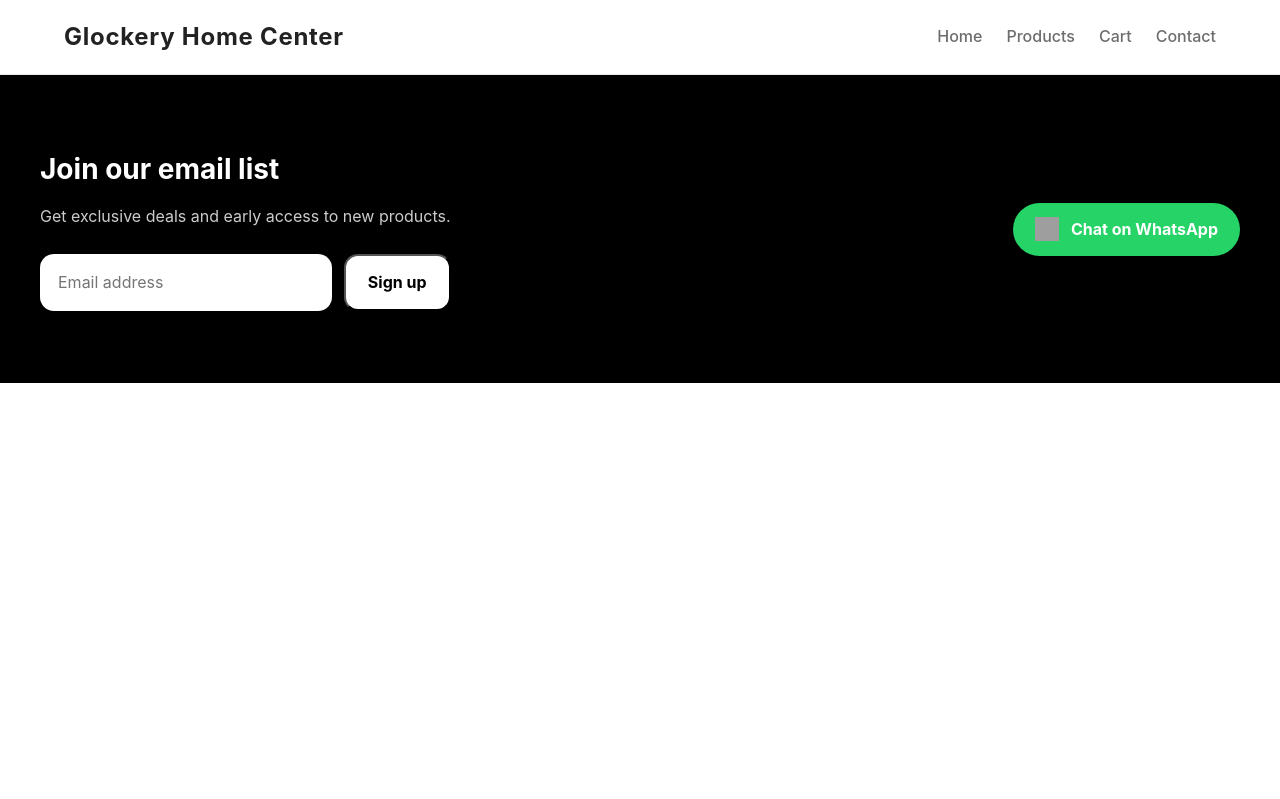
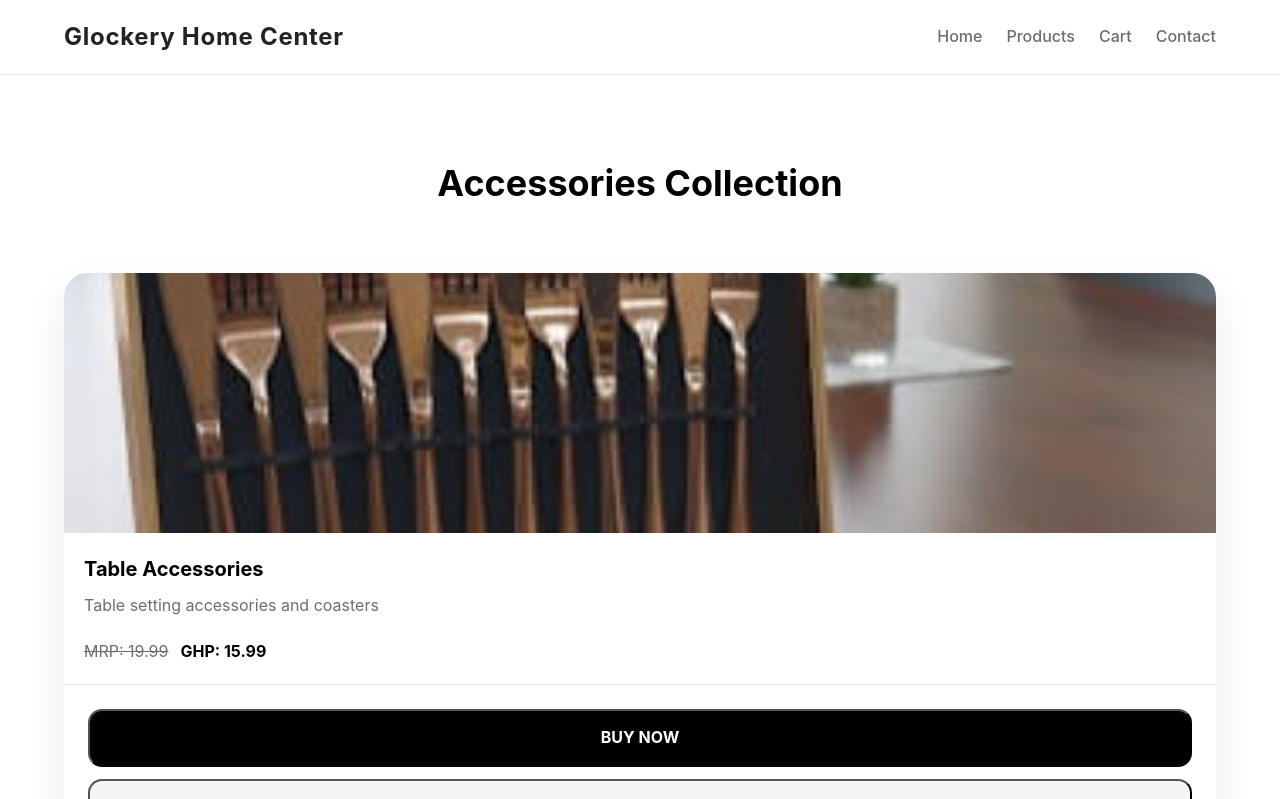
Before and after one commit to hrdsadath/ghc-ecom, a React (Create React App) app in the folder frontend/: page /category/accessories in a window 1280 px wide. Shown: the top 799 px of the page. Built offline with nearby package versions, Linux system fonts and the light colour scheme; grey boxes are pictures that could not be loaded.

Commit message:
debug deployment errors

```diff
--- a/frontend/src/pages/category.tsx
+++ b/frontend/src/pages/category.tsx
@@ -9,8 +9,10 @@ const CategoryPage: React.FC = () => {
     const cartContext = useCart();
     const cartCount = cartContext?.state.items.length || 0;
 
-    // const categoryName = categoryId ? categoryId.charAt(0).toUpperCase() + categoryId.slice(1) : '';
-    // const filteredProducts = products.filter(product => product.category.toLowerCase() === categoryId?.toLowerCase());
+    const categoryName = categoryId ? categoryId.charAt(0).toUpperCase() + categoryId.slice(1) : '';
+    const filteredProducts = products.filter(product =>
+  product.category?.toLowerCase() === (categoryId || "").toLowerCase()
+);
 
     return (
         <div>
@@ -30,7 +32,7 @@ const CategoryPage: React.FC = () => {
             </header>
 
             {/* Category Products Section */}
-            {/* <section className="products-section">
+            <section className="products-section">
                 <h2>{categoryName} Collection</h2>
                 <div className="products-grid">
                     {filteredProducts.map(product => (
@@ -40,7 +42,7 @@ const CategoryPage: React.FC = () => {
                 {filteredProducts.length === 0 && (
                     <p>No products found in this category.</p>
                 )}
-            </section> */}
+            </section>
 
             {/* Footer */}
             <footer className="footer">
```
Also changed, not shown: 6 other files (tests, documents, lock files or other folders).
